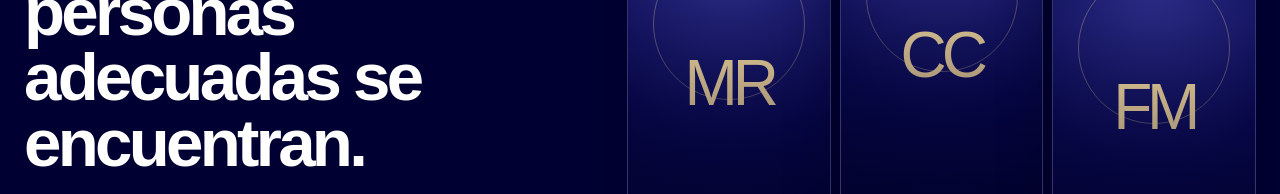
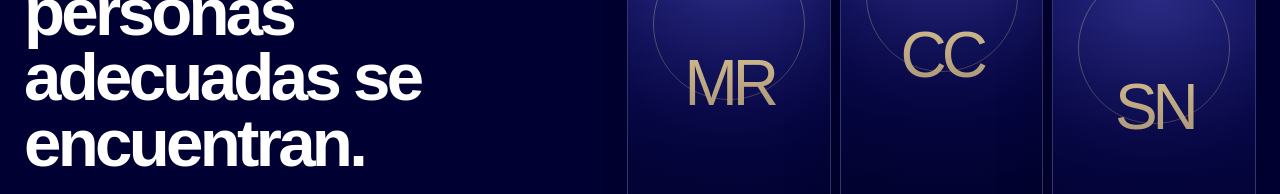
Before and after one commit to aprobarchatgpt-lang/webclh, a React (Vite) app: page / in a window 1280 px wide. Shown: the part 518-712 px from the top of the page. Built offline with nearby package versions, Linux system fonts and the light colour scheme.

Commit message:
Mostrar a Santiago Nariño en la portada

```diff
--- a/app/page.tsx
+++ b/app/page.tsx
@@ -1837,7 +1837,7 @@ function Inicio({ go }: { go: (page: PageKey) => void }) {
         <div className="hero-portraits" aria-label="Tres miembros de la Comunidad de Líderes Hispanoamericanos">
           <article><figure className="hero-portrait-placeholder" role="img" aria-label="Fotografía de Michelle Rogel pendiente de autorización"><span>MR</span></figure><div><strong>Michelle Rogel</strong><span>México</span></div></article>
           <article><figure className="hero-portrait-placeholder" role="img" aria-label="Fotografía de Camila Calvo pendiente de incorporar"><span>CC</span></figure><div><strong>Camila Calvo</strong><span>Panamá</span></div></article>
-          <article><figure className="hero-portrait-placeholder" role="img" aria-label="Fotografía de Federico Matz pendiente de autorización"><span>FM</span></figure><div><strong>Federico Matz</strong><span>Argentina</span></div></article>
+          <article><figure className="hero-portrait-placeholder" role="img" aria-label="Fotografía de Santiago Nariño Rivera pendiente de incorporar"><span>SN</span></figure><div><strong>Santiago Nariño Rivera</strong><span>Colombia</span></div></article>
           <div className="portrait-metric"><strong>+100</strong><span>líderes · 14 países</span></div>
         </div>
       </div>
```
